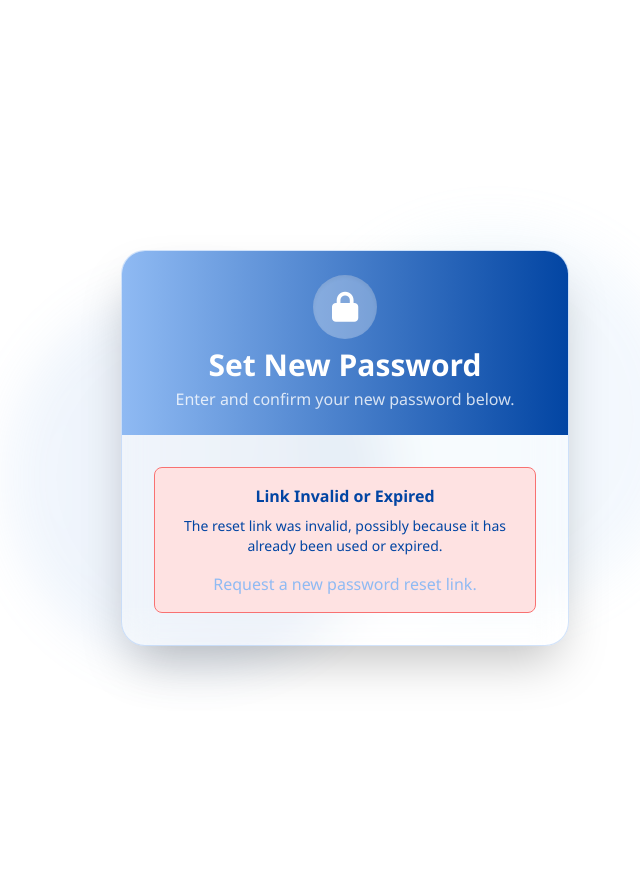
After one commit to Real-mon/CSIT327-G7-FixIT, a Django app: page /accounts/reset/1/1/ in a window 1280 px wide. The commit adds this page. Shown: the whole page, without its empty margins (295-935 px from the left). Run offline with Django 5.2, Linux system fonts and the light colour scheme; some libraries are stand-ins or nearby versions.

Commit message:
Fix email sending change password

```diff
--- a/accounts/urls.py
+++ b/accounts/urls.py
@@ -11,8 +11,22 @@ urlpatterns = [
     path('role-select/', views.role_select_view, name='role_select'),
     path('profile/user/', views.user_profile_view, name='user_profile'),
     path('profile/technician/', views.technician_profile_view, name='technician_profile'),
-    path('password_reset/', views.password_reset_view, name='password_reset'),
+
+
+path('password_reset/', views.password_reset_view, name='password_reset'), # The form submission view
+    # 2. Notification: User redirected here after submission
+    path('password_reset/done/', views.password_reset_done_view, name='password_reset_done'),
+
+    # 3. Confirmation (CRITICAL): Validates the unique token sent via email
+    # It must capture the base64-encoded user ID (uidb64) and the security token (token)
+    path('reset/<uidb64>/<token>/', views.password_reset_confirm_view, name='password_reset_confirm'),
+
+    # 4. Completion: Final success message
+    path('reset/done/', views.password_reset_complete_view, name='password_reset_complete'),
+
     path('change-password/', views.change_password_view, name='change_password'),  # ADD THIS
+
+
     path('technician-dashboard/', views.technician_dashboard_view, name='technician_dashboard'),
     path('user-dashboard/', views.user_dashboard_view, name='user_dashboard'),
     path('technician_directory/', views.technician_directory_view, name='technician_directory'),
--- a/accounts/views.py
+++ b/accounts/views.py
@@ -2115,23 +2115,164 @@ def user_dashboard_view(request):
     }
 
     return render(request, 'dashboard/user_dashboard.html', context)
-#@login_required
+
+
+# accounts/views.py
+
+from django.shortcuts import render, redirect
+from django.contrib.auth import get_user_model
+from django.core.mail import send_mail
+from django.template.loader import render_to_string
+from django.utils.http import urlsafe_base64_encode
+from django.utils.encoding import force_bytes
+from django.contrib.auth.tokens import default_token_generator  # CORE SECURITY
+from django.conf import settings
+
+User = get_user_model()
+
+
+# NOTE: The @login_required decorator MUST be removed from this view,
+# as users must be logged OUT to reset their password.
+
 def password_reset_view(request):
     if request.method == "POST":
         email = request.POST.get("email")
+
         try:
+            # 1. Look up user (Fail silently if not found for security)
             user = User.objects.get(email=email)
-            return redirect('change_password')  # Your Change password UI
         except User.DoesNotExist:
-            return render(request, "accounts/password_reset.html", {"message": "❌ No account found with that email."})
-
+            # 2. SECURITY BEST PRACTICE: Always show the "done" page regardless
+            # of whether the user exists to prevent account enumeration.
+            return redirect('password_reset_done')
+
+        # --- Begin Secure Email Sending Logic ---
+
+        # 3. Generate Secure Token and UID
+        # UID is the user ID encoded, Token is the time-limited security key
+        uid = urlsafe_base64_encode(force_bytes(user.pk))
+        token = default_token_generator.make_token(user)
+
+        # 4. Construct the Live Reset Link (Uses your custom URL names)
+        domain = request.get_host()
+        protocol = 'http'  # Change this to 'https' in your production environment!
+
+        # This URL relies on your urls.py having the name 'password_reset_confirm'
+        reset_url = f"{protocol}://{domain}/accounts/reset/{uid}/{token}/"
+
+        # 5. Render Email Content (Using templates/registration/password_reset_email.html)
+        email_context = {
+            'user': user,
+            'reset_url': reset_url,
+            'protocol': protocol,
+            'domain': domain,
+            'uid': uid,
+            'token': token,
+        }
+
+        # Ensure you have created templates/registration/password_reset_email.html
+        html_message = render_to_string('registration/password_reset_email.html', email_context)
+
+        # 6. Send Email using SMTP Configuration
+        send_mail(
+            subject="Password Reset for FixIT",
+            # Use the plain message as a fallback, and the HTML message for styling
+            message=f"Please use this link to reset your password: {reset_url}",
+            from_email=settings.DEFAULT_FROM_EMAIL,
+            recipient_list=[user.email],
+            fail_silently=False,
+            html_message=html_message
+        )
+
+        # 7. Redirect to the Done page (Notification that the email was sent)
+        return redirect('password_reset_done')
+
+    # Render the initial form on GET request
     context = {
         'title': 'Password Reset - FixIT',
         'hide_navigation': True
     }
+    # NOTE: I am using the template name you provided in your earlier views (accounts/password_reset.html)
     return render(request, 'accounts/password_reset.html', context)
 
 
+# accounts/views.py (Add these three functions)
+
+from django.shortcuts import render, redirect, get_object_or_404
+from django.contrib.auth import get_user_model
+from django.utils.http import urlsafe_base64_decode
+from django.contrib.auth.tokens import default_token_generator
+from django.contrib.auth.forms import SetPasswordForm  # Use built-in form for security
+
+User = get_user_model()
+
+
+def password_reset_done_view(request):
+    """
+    Renders the confirmation page after the email is sent (Notification).
+    """
+    context = {
+        'title': 'Check Your Email - FixIT',
+        'hide_navigation': True
+    }
+    # Renders your custom styled 'password_reset_done.html'
+    return render(request, 'accounts/password_reset_done.html', context)
+
+
+def password_reset_confirm_view(request, uidb64, token):
+    """
+    Validates the UID and token, then allows the user to set a new password.
+    This view receives the security token from the email link.
+    """
+    # 1. Decode UID and Fetch User
+    try:
+        uid = urlsafe_base64_decode(uidb64).decode()
+        user = User.objects.get(pk=uid)
+    except (TypeError, ValueError, OverflowError, User.DoesNotExist):
+        user = None
+
+    # 2. Check if the Token is Valid
+    if user is not None and default_token_generator.check_token(user, token):
+        validlink = True
+    else:
+        validlink = False
+
+    if request.method == 'POST' and validlink:
+        form = SetPasswordForm(user, request.POST)
+        if form.is_valid():
+            # 3. Save New Password (Django handles hashing securely)
+            form.save()
+
+            # 4. Success! Redirect to the complete page
+            return redirect('password_reset_complete')
+
+    elif validlink:
+        # Display the form on GET request
+        form = SetPasswordForm(user)
+    else:
+        # Display the failed link message
+        form = None
+
+    context = {
+        'title': 'Set New Password - FixIT',
+        'form': form,
+        'validlink': validlink,
+        'hide_navigation': True
+    }
+    # Renders your custom styled 'password_reset_confirm.html'
+    return render(request, 'accounts/password_reset_confirm.html', context)
+
+
+def password_reset_complete_view(request):
+    """
+    Renders the final success page after the password has been changed.
+    """
+    context = {
+        'title': 'Password Changed! - FixIT',
+        'hide_navigation': True
+    }
+    # Renders your custom styled 'password_reset_complete.html'
+    return render(request, 'accounts/password_reset_complete.html', context)
 
 #@login_required
 def change_password_view(request):
--- /dev/null
+++ b/templates/accounts/password_reset_confirm.html
@@ -0,0 +1,81 @@
+{% extends 'base.html' %}
+
+{% block head_title %}Set New Password - FixIT{% endblock %}
+
+{% block content %}
+<div class="absolute inset-0 overflow-hidden">
+    <div class="absolute -inset-10 opacity-20">
+        <div class="absolute top-1/3 left-1/4 w-96 h-96 bg-gradient-to-r from-[#8fbaf3] to-[#0245a3] rounded-full mix-blend-multiply filter blur-xl opacity-70 animate-pulse"></div>
+        <div class="absolute bottom-1/3 right-1/4 w-96 h-96 bg-gradient-to-r from-[#bdf1f6] to-[#8fbaf3] rounded-full mix-blend-multiply filter blur-xl opacity-70 animate-pulse animation-delay-2000"></div>
+    </div>
+</div>
+
+<div class="relative min-h-screen flex items-center justify-center px-4 py-8">
+    <div class="w-full max-w-md">
+        <div class="bg-white/20 backdrop-blur-lg rounded-3xl border border-[#8fbaf3]/40 shadow-2xl overflow-hidden">
+
+            <div class="bg-gradient-to-r from-[#8fbaf3] to-[#0245a3] p-6 text-center">
+                <div class="w-16 h-16 bg-white/30 rounded-full flex items-center justify-center mx-auto mb-2 shadow-inner">
+                    <i class="fas fa-lock text-white text-3xl"></i>
+                </div>
+                <h1 class="text-3xl font-bold text-white mt-2">Set New Password</h1>
+                <p class="text-white/80 mt-1">Enter and confirm your new password below.</p>
+            </div>
+
+            <div class="p-8 space-y-6">
+
+                {% if validlink %}
+                <form method="POST" class="space-y-6">
+                    {% csrf_token %}
+
+                    {% if form.non_field_errors %}
+                    <div class="bg-red-100 border border-red-400 text-red-700 px-4 py-3 rounded">
+                        {% for error in form.non_field_errors %}
+                        <p>{{ error }}</p>
+                        {% endfor %}
+                    </div>
+                    {% endif %}
+
+                    <div class="space-y-4">
+                        {# Renders new_password1 and new_password2 fields provided by SetPasswordForm #}
+                        {% for field in form %}
+                            <div class="space-y-2">
+                                <label class="block text-sm font-medium text-[#0245a3]">
+                                    <i class="fas fa-key mr-2 text-[#8fbaf3]"></i>
+                                    {{ field.label_tag }}
+                                </label>
+
+                                {{ field }}
+
+                                {% if field.errors %}
+                                <div class="text-red-500 text-sm mt-1">
+                                    {% for error in field.errors %}{{ error }}{% endfor %}
+                                </div>
+                                {% endif %}
+                                {% if field.help_text %}
+                                    <p class="text-gray-500 text-xs mt-1">{{ field.help_text }}</p>
+                                {% endif %}
+                            </div>
+                        {% endfor %}
+                    </div>
+
+                    <button type="submit"
+                            class="w-full bg-gradient-to-r from-[#8fbaf3] to-[#0245a3] text-white py-4 rounded-xl font-semibold hover:from-[#0245a3] hover:to-[#8fbaf3] transform hover:scale-105 transition-all duration-300 shadow-lg hover:shadow-xl">
+                        Change Password
+                    </button>
+                </form>
+
+                {% else %}
+
+                <div class="text-center text-red-700 p-4 bg-red-100 border border-red-400 rounded-lg">
+                    <p class="font-semibold mb-2 text-[#0245a3]">Link Invalid or Expired</p>
+                    <p class="text-sm text-[#0245a3]">The reset link was invalid, possibly because it has already been used or expired.</p>
+                    <p class="mt-4"><a href="{% url 'password_reset' %}" class="text-[#8fbaf3] hover:underline font-medium">Request a new password reset link.</a></p>
+                </div>
+
+                {% endif %}
+            </div>
+        </div>
+    </div>
+</div>
+{% endblock %}
```
Also changed, not shown: fixit_project/settings.py (+42 -4 lines), templates/accounts/password_reset.html (+9 -1 lines), templates/accounts/password_reset_complete.html (added, +39 -0 lines), templates/accounts/password_reset_done.html (added, +38 -0 lines), templates/accounts/password_reset_email.html (added, +18 -0 lines).
